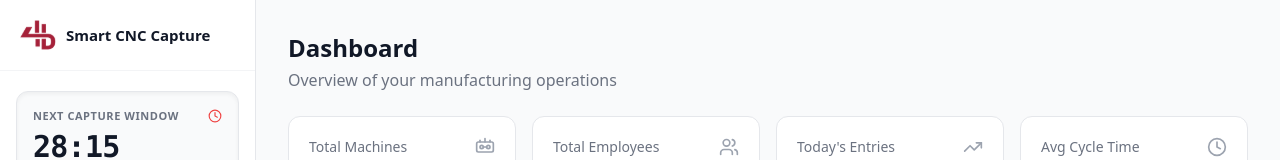
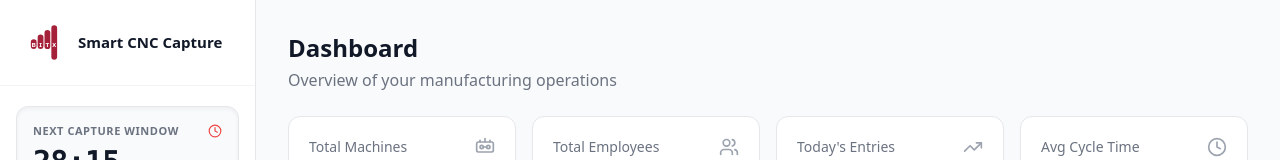
Before and after one commit to pixibhargav-13/smart-capture, a Next.js app: page / in a window 1280 px wide. Shown: the top 160 px of the page. Built offline with nearby package versions, Linux system fonts and the light colour scheme; no server answers.

Commit message:
change logo

```diff
--- a/src/components/Sidebar.tsx
+++ b/src/components/Sidebar.tsx
@@ -96,7 +96,7 @@ export default function Sidebar({ isOpen, onClose }: SidebarProps) {
         {/* Logo */}
         <div className="flex items-center justify-between px-5 py-5 border-b border-gray-100">
           <Link href="/" className="flex items-center gap-2.5" onClick={onClose}>
-            <Image src="/4B_page-0001 1.svg" alt="Smart CNC Capture" width={36} height={36} className="rounded-lg object-contain" />
+            <Image src="/logo.svg" alt="Smart CNC Capture" width={48} height={48} className="rounded-lg object-contain" />
             <span className="font-bold text-[15px] text-gray-900">Smart CNC Capture</span>
           </Link>
           <button onClick={onClose} className="lg:hidden p-1 hover:bg-gray-100 rounded">
```
Also changed, not shown: public/logo.svg (added).
